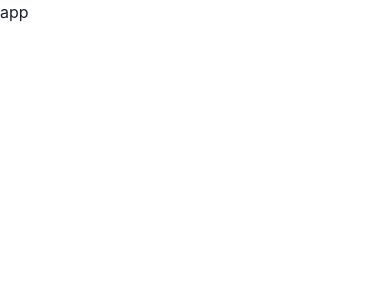
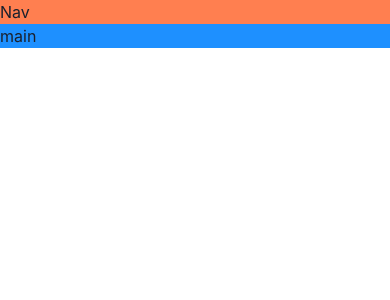
Before and after one commit to mowhammadali/rawg, a React (Vite) app: page / in a window 390 px wide. Shown: the top 300 px of the page. Built offline with nearby package versions, Linux system fonts and the light colour scheme.

Commit message:
build responsive layout

```diff
--- a/src/App.tsx
+++ b/src/App.tsx
@@ -1,6 +1,23 @@
+import { Grid, GridItem , Show } from '@chakra-ui/react'
+
 const App = () => {
     return (
-        <div>app</div>
+        <Grid templateAreas={{
+            base: `"nav" "main"`,
+            lg: `"nav nav" "aside main"`
+        }}>
+            <GridItem area="nav" bg="coral">
+                Nav
+            </GridItem>
+            <Show above="lg">
+                <GridItem area="aside" bg="gold">
+                    aside
+                </GridItem>
+            </Show>
+            <GridItem area="main" bg="dodgerblue">
+                main
+            </GridItem>
+        </Grid>
     )
 }
 
```
